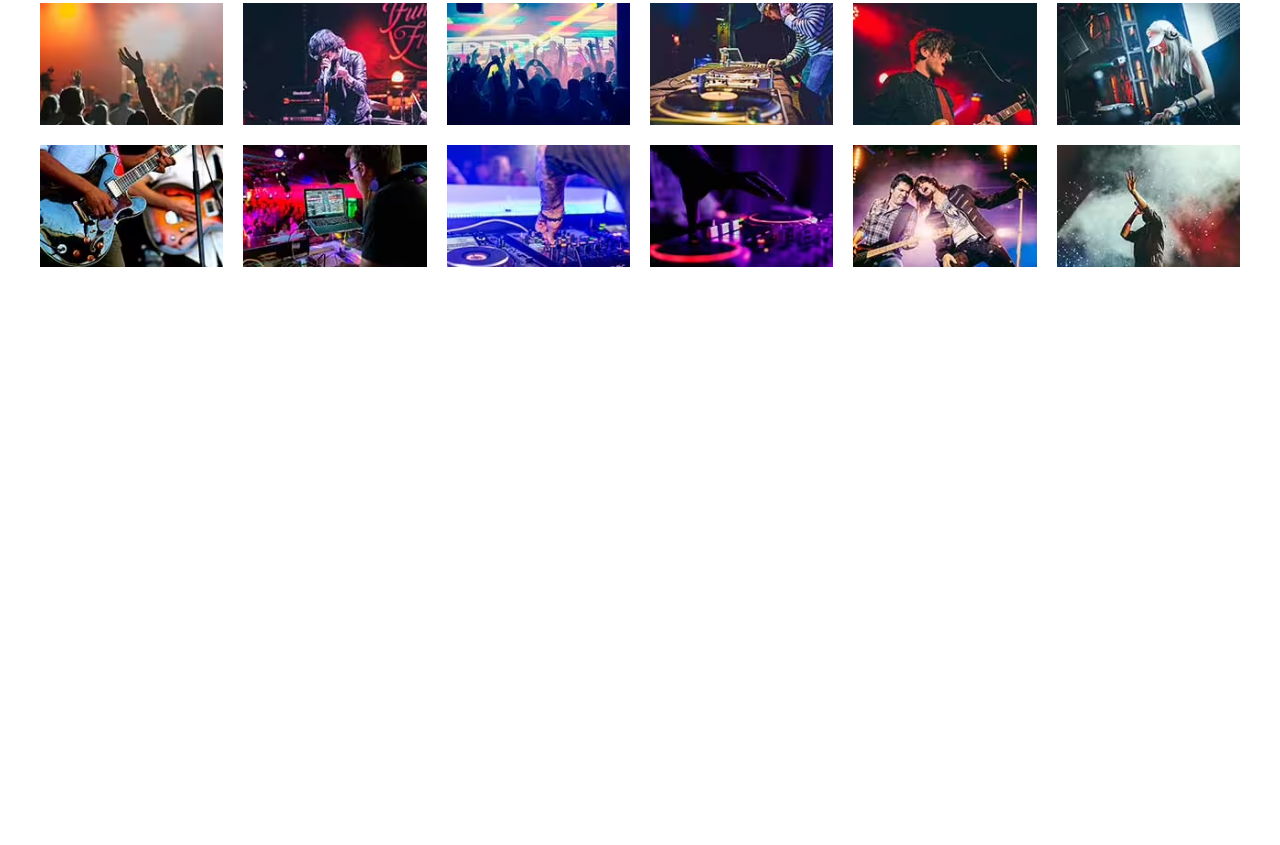
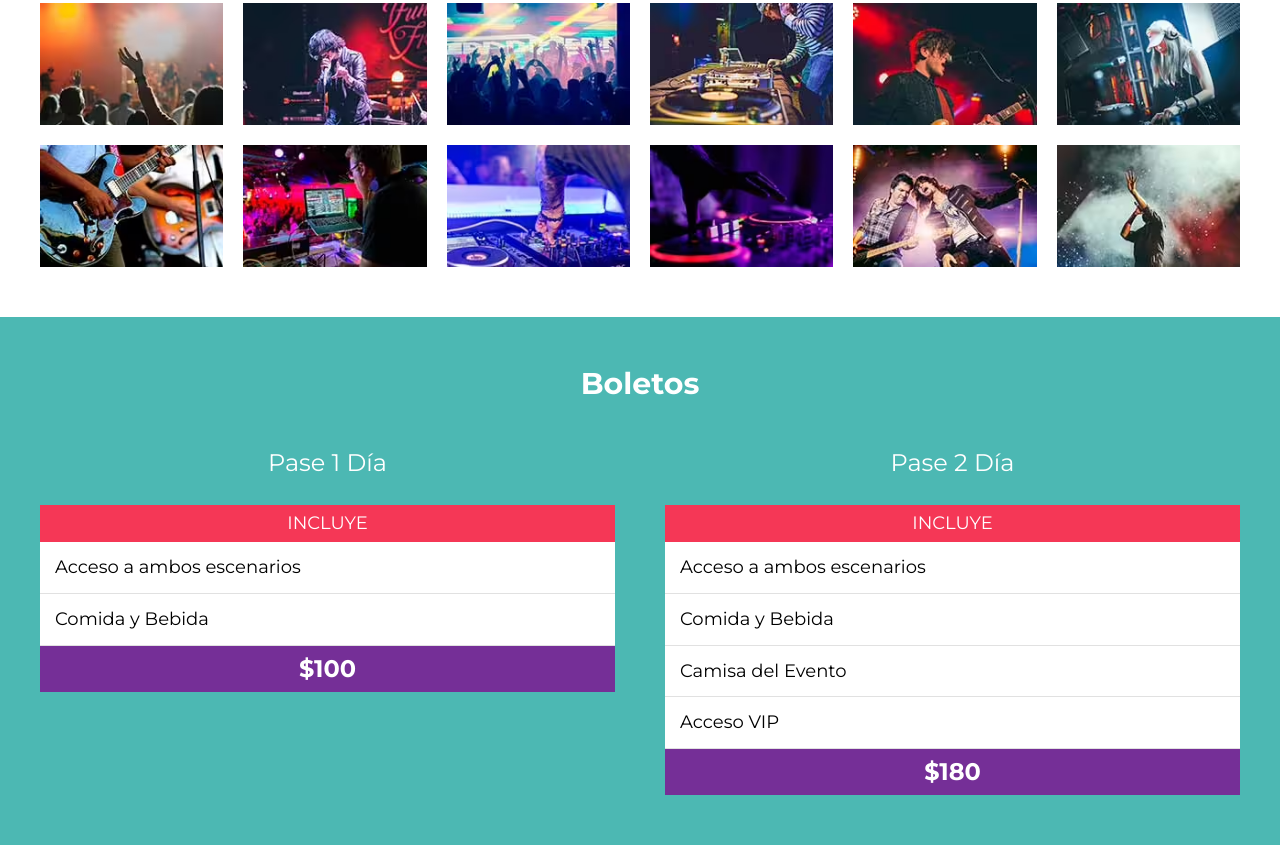
Before and after one commit to Ultron021122/Rock-Festival, a website: page index.html in a window 1280 px wide. Shown: the part 2976-3821 px from the top of the page. Before the commit the page ends 3293 px from the top, so only its background shows below. Drawn offline with Linux system fonts and the light colour scheme.

Commit message:
version 2.9

```diff
--- a/index.html
+++ b/index.html
@@ -157,8 +157,46 @@
 
     <section class="galeria container">
         <h3>Galería</h3>
+        <ul class="galeria-imagenes"></ul>
+    </section>
 
-        <ul class="galeria-imagenes"></ul>
+    <section class="boletos bg-verde">
+        <h3>Boletos</h3>
+
+        <div class="container container-boletos">
+            <div class="basico pase">
+                <p class="name-pase">Pase 1 Día</p>
+                <header class="pase-header">
+                    <p>Incluye</p>
+                </header>
+                <div class="pase-body">
+                    <ul>
+                        <li>Acceso a ambos escenarios</li>
+                        <li>Comida y Bebida</li>
+                    </ul>
+                </div>
+                <footer class="pase-footer">
+                    <p>$100</p>
+                </footer>
+            </div>
+            <div class="premium pase">
+                <p class="name-pase">Pase 2 Día</p>
+                <header class="pase-header">
+                    <p>Incluye</p>
+                </header>
+                <div class="pase-body">
+                    <ul>
+                        <li>Acceso a ambos escenarios</li>
+                        <li>Comida y Bebida</li>
+                        <li>Camisa del Evento</li>
+                        <li>Acceso VIP</li>
+                    </ul>
+                </div>
+                <footer class="pase-footer">
+                    <p>$180</p>
+                </footer>
+            </div>
+        </div>
     </section>
 
     <script src="build/js/app.js"></script>
--- /dev/null
+++ b/src/scss/layout/_boletos.scss
@@ -0,0 +1,65 @@
+@use 'base/variables' as v;
+@use 'base/mixins' as m;
+
+.boletos {
+    padding: 5rem 0;
+    h3 {
+        text-align: center;
+        color: v.$white;
+        margin-bottom: 2rem;
+    }
+
+    .container-boletos {
+        @include m.tablet {
+            @include m.grid(2, 5rem);
+        }
+    }
+}
+
+.pase {
+    color: black;
+
+    .name-pase {
+        text-align: center;
+        font-size: 2.4rem;
+        color: v.$white;
+    }
+
+    &-header,
+    &-footer {
+        padding: .5rem;
+        p {
+            text-align: center;
+            color: v.$white;
+            margin: 0;
+        }
+    }
+
+    &-header {
+        background-color: v.$pink;
+        p {
+            text-transform: uppercase;
+            font-size: 1.8rem;
+        }
+    }
+    &-body {
+        background-color: v.$white;
+
+        ul {
+            @include m.resetear-lista;
+            li, :nth-child(odd) {
+                background-color: v.$white;
+                padding: 1.5rem;
+                font-size: 1.8rem;
+                border-bottom: 1px solid #e1e1e1;
+            }
+        }
+    }
+    &-footer {
+        background-color: v.$purple;
+        p {
+            font-size: 2.4rem;
+            font-weight: 700;
+        }
+    }
+}
--- a/src/scss/layout/_index.scss
+++ b/src/scss/layout/_index.scss
@@ -3,3 +3,4 @@
 @forward 'festival';
 @forward 'lineup';
 @forward 'galeria';
+@forward 'boletos';
```
Also changed, not shown: build/css/app.css.
